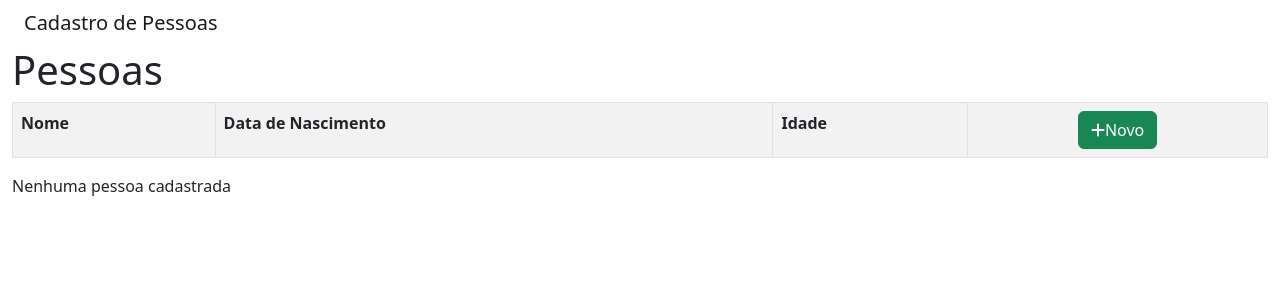
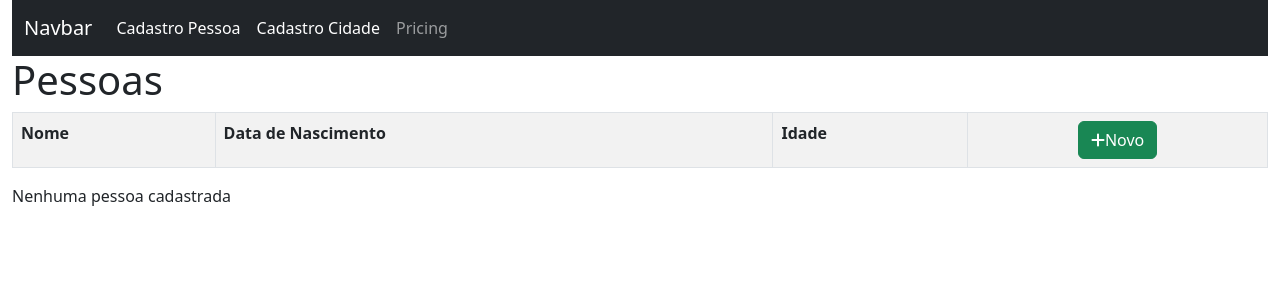
Before and after one commit to Pakato14/crud_pessoa, an Angular app: page /pessoas/listar in a window 1280 px wide. Shown: the top 300 px of the page. Built offline with nearby package versions, Linux system fonts and the light colour scheme.

Commit message:
novo navbar

```diff
--- a/src/app/app.component.html
+++ b/src/app/app.component.html
@@ -1,10 +1,31 @@
 <div class="container-fluid">
-  <nav class="navbar navbar-default">
+  <nav class="navbar navbar-expand-lg navbar-dark bg-dark">
+    <div class="container-fluid">
+      <a class="navbar-brand" href="#">Navbar</a>
+      <button class="navbar-toggler" type="button" data-bs-toggle="collapse" data-bs-target="#navbarNav" aria-controls="navbarNav" aria-expanded="false" aria-label="Toggle navigation">
+        <span class="navbar-toggler-icon"></span>
+      </button>
+      <div class="collapse navbar-collapse" id="navbarNav">
+        <ul class="navbar-nav">
+          <li class="nav-item">
+            <a class="nav-link active" aria-current="page" [routerLink]="['/pessoas']">Cadastro Pessoa</a>
+          </li>
+          <li class="nav-item">
+            <a class="nav-link active" [routerLink]="['/cidades/listar']">Cadastro Cidade</a>
+          </li>
+          <li class="nav-item">
+            <a class="nav-link" href="#" aria-disabled="true">Pricing</a>
+          </li>
+        </ul>
+      </div>
+    </div>
+  </nav>
+  <!--<nav class="navbar navbar-default">
     <div class="container-fluid">
       <div class="navbar-header">
         <a href="" class="navbar-brand">{{ title }}</a>
       </div>
     </div>
-  </nav>
+  </nav>-->
   <router-outlet></router-outlet>
 </div>
```
